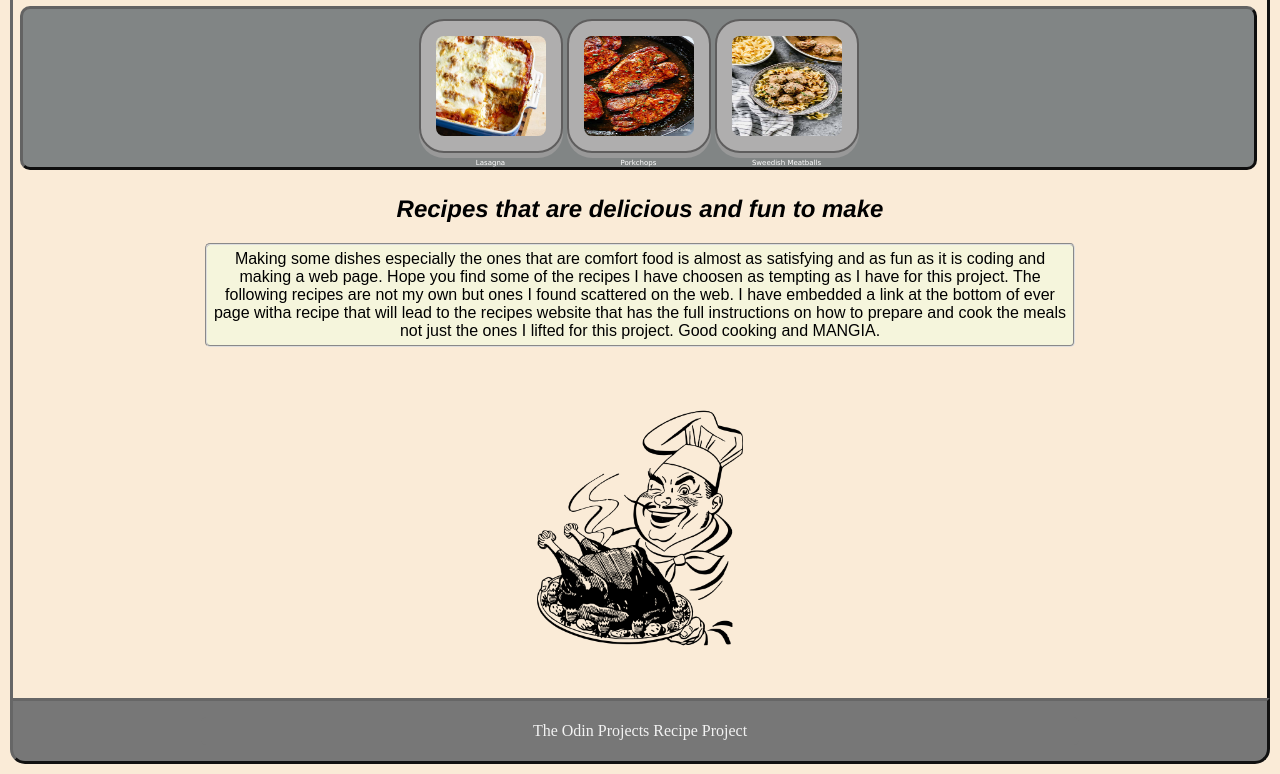
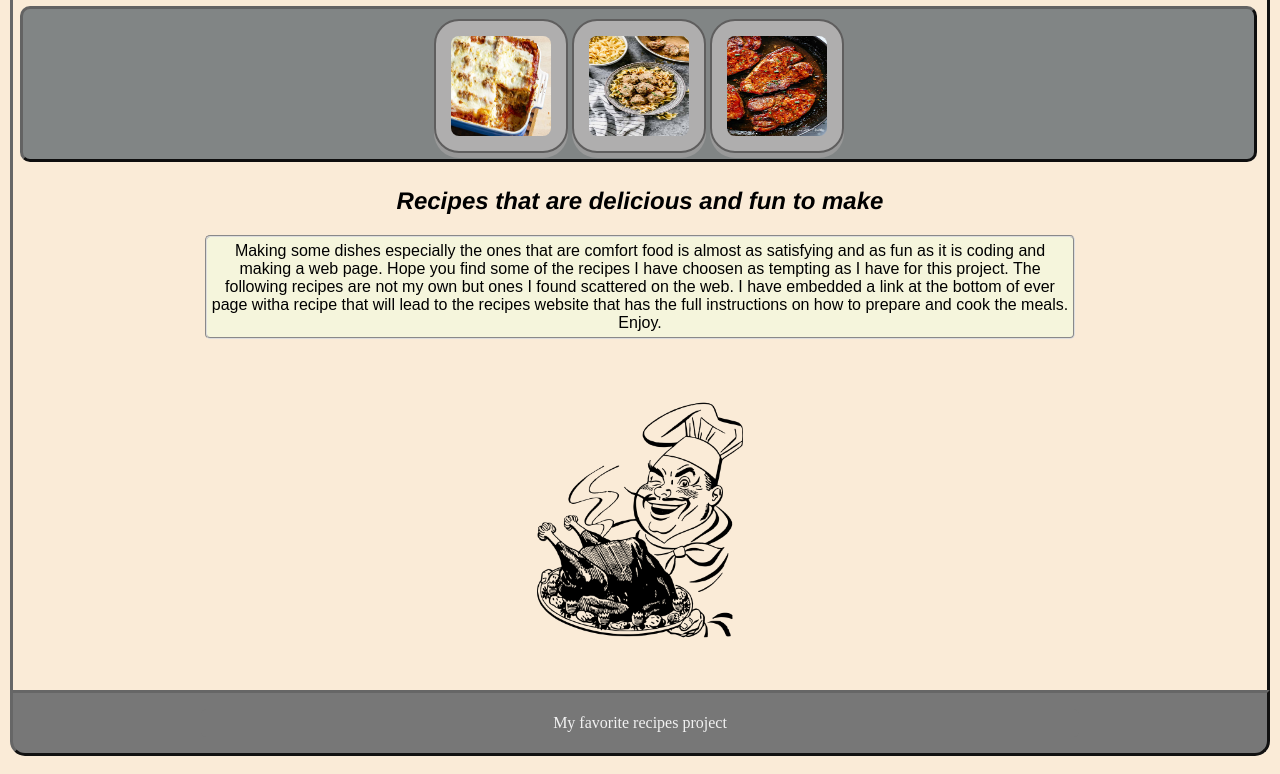
Before and after one commit to m8trix310/My-Favorite-Recipe-Project, a plain HTML site: page index.html in a window 1280 px wide. Shown: the part 182-956 px from the top of the page. Drawn offline with Linux system fonts and the light colour scheme.

Commit message:
Add files via upload
Signed-off-by: m8trix310 <118926335+m8trix310@users.noreply.github.com>

```diff
--- a/index.html
+++ b/index.html
@@ -6,10 +6,10 @@
         <title>Odin Recipes</title>
 
     </head>
-    <!--insert semantic tags that I learnt from W3schools-->
+    <!--insert semantic tags -->
     <header>
-         <!--Chose not to use HEADER tags and made a custome logo instead with css-->
-        <div class="logo">Odin Recipes</div>
+
+        <div class="logo">My Favorite Recipes</div>
         <nav class="nav-menu-horizontal">
             <nav class="nav-menu-horizontal">
                 <a href="/index.html">Home</a>
@@ -23,15 +23,15 @@
     <main class="main-container">
         <figure class="thumbnail-img">
             <a href="./recipes/lasagna.html"><img src="./images/lasagna.jpg"
-                    alt="a plate of lasagna" width="110" height="100"
-                    class="food-img"><figcaption class="fig-text">Lasagna</figcaption></a>
+                    alt="a plate of lasagna" width="100" height="100"
+                    class="food-img"></a>
             <a href="./recipes/porkchop.html"><img
-                    src="./images/honey-garlic-pc.jpg" alt="a plate of
-                    sweedish meatballs" width="110" height="100"
-                    class="food-img"><figcaption class="fig-text">Porkchops</figcaption></a>
+                    src="./images/sweedishMeatballs.jpeg" alt="a plate of
+                    sweedish meatballs" width="100" height="100"
+                    class="food-img"></a>
             <a href="./recipes/sweedish-meatballs.html"><img
-                    src="./images/sweedishMeatballs.jpeg" alt=" a plate of honey
-                    garlic porkchops" width="110" height="100" class="food-img"><figcaption class="fig-text">Sweedish Meatballs</figcaption></a>
+                    src="./images/honey-garlic-pc.jpg" alt=" a plate of honey
+                    garlic porkchops" width="100" height="100" class="food-img"></a>
         </figure>
         <article>
             <h2>Recipes that are delicious and fun to make</h2>
@@ -44,7 +44,7 @@
                 the bottom of ever page witha recipe that will lead to the
                 recipes website
                 that has the full instructions on how to prepare and cook the
-                meals not just the ones I lifted for this project. Good cooking and MANGIA.  </p>
+                meals. Enjoy. </p>
 
 
 
@@ -58,7 +58,7 @@
 
 <!-- footer for index differnt then the recipe pages-->
 <footer>
-    <p class="foot">The Odin Projects Recipe Project</p>
+    <p class="foot">My favorite recipes project</p>
 </footer>
 
 </html>
```
